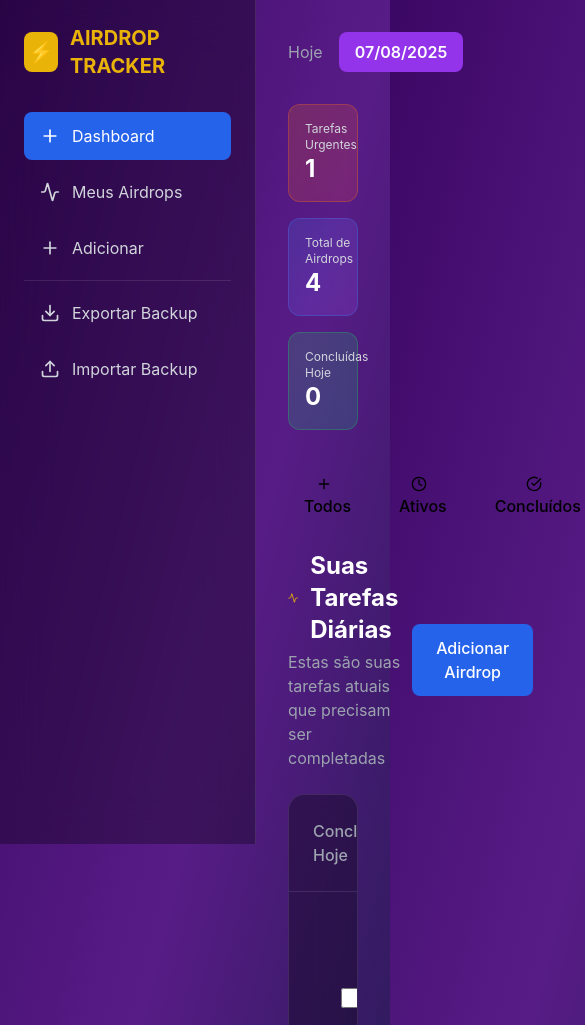
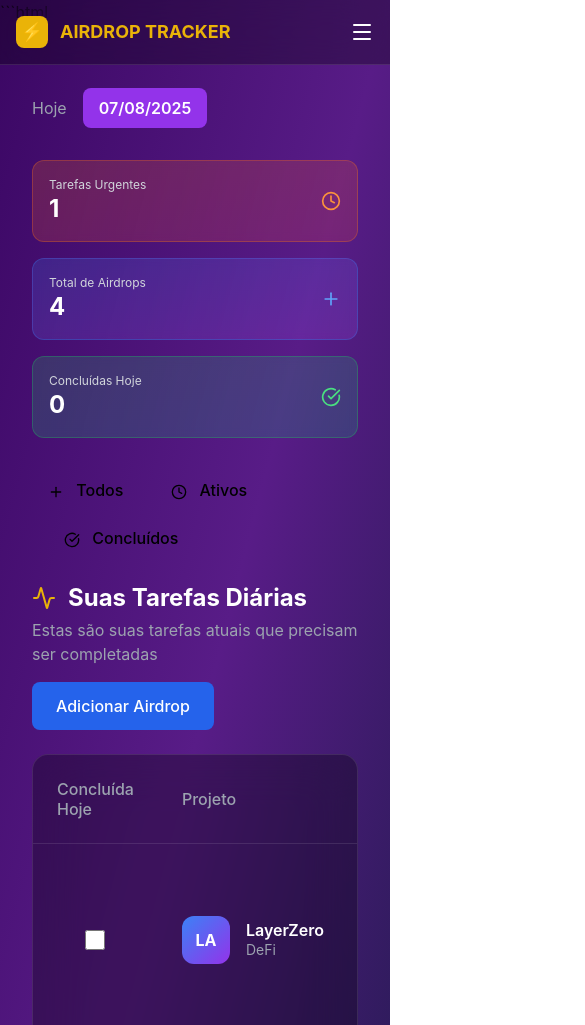
Before and after one commit to 0brunox/airdrop, a plain HTML site: page index.html in a window 390 px wide. Shown: the top 1025 px of the page, 585 px wide, since content can reach past the window. Drawn offline with nearby package versions, Linux system fonts and the light colour scheme.

Commit message:
Update index.html

````diff
--- a/index.html
+++ b/index.html
@@ -1,3 +1,4 @@
+```html
 <!DOCTYPE html>
 <html lang="pt-BR">
 <head>
@@ -19,15 +20,30 @@
     </style>
 </head>
 <body class="min-h-screen bg-gradient-to-br from-purple-950 via-purple-900 to-indigo-950">
+    <!-- Mobile Header -->
+    <div id="mobile-header" class="fixed top-0 left-0 right-0 bg-black/30 backdrop-blur-xl border-b border-white/10 p-4 flex items-center justify-between z-40 md:hidden">
+        <div class="flex items-center space-x-3">
+            <div class="w-8 h-8 bg-yellow-500 rounded-lg flex items-center justify-center">
+                <span class="text-lg">⚡</span>
+            </div>
+            <span class="text-yellow-500 font-bold text-lg">AIRDROP TRACKER</span>
+        </div>
+        <button onclick="toggleSidebar()" class="text-white">
+            <i data-lucide="menu" class="w-6 h-6"></i>
+        </button>
+    </div>
+
+    <!-- Overlay for mobile sidebar -->
+    <div id="sidebar-overlay" class="fixed inset-0 bg-black/50 hidden md:hidden z-30" onclick="toggleSidebar()"></div>
+
     <!-- Sidebar -->
-    <div class="fixed left-0 top-0 h-full w-64 bg-black/30 backdrop-blur-xl border-r border-white/10 p-6">
+    <div id="sidebar" class="fixed left-0 top-0 h-full w-64 bg-black/30 backdrop-blur-xl border-r border-white/10 p-6 transform -translate-x-full md:translate-x-0 transition-transform duration-300 z-50">
         <div class="flex items-center space-x-3 mb-8">
             <div class="w-10 h-10 bg-yellow-500 rounded-lg flex items-center justify-center">
                 <span class="text-xl">⚡</span>
             </div>
             <span class="text-yellow-500 font-bold text-xl">AIRDROP TRACKER</span>
         </div>
-
         <nav class="space-y-2">
             <button class="w-full bg-blue-600 hover:bg-blue-700 text-white px-4 py-3 rounded-lg flex items-center space-x-3 transition-colors">
                 <i data-lucide="plus" class="w-5 h-5"></i>
@@ -49,9 +65,7 @@
                 <i data-lucide="plus" class="w-5 h-5"></i>
                 <span>Adicionar</span>
             </button>
-
             <div class="border-t border-white/10 my-4"></div>
-
             <button
                 onclick="exportBackup()"
                 class="w-full hover:bg-white/5 text-gray-300 hover:text-white px-4 py-3 rounded-lg flex items-center space-x-3 transition-colors"
@@ -69,9 +83,8 @@
             </button>
         </nav>
     </div>
-
     <!-- Main Content -->
-    <div class="ml-64 p-8">
+    <div class="pt-16 md:pt-0 md:ml-64 p-8">
         <!-- Header -->
         <div class="flex justify-between items-center mb-8">
             <div class="flex items-center space-x-4">
@@ -81,7 +94,6 @@
                 </div>
             </div>
         </div>
-
         <!-- Stats Cards -->
         <div class="grid grid-cols-1 md:grid-cols-3 gap-4 mb-8">
             <div class="bg-gradient-to-br from-orange-500/20 to-red-500/20 backdrop-blur-sm border border-orange-500/30 rounded-xl p-4">
@@ -93,7 +105,6 @@
                     <i data-lucide="clock" class="text-orange-400 w-5 h-5"></i>
                 </div>
             </div>
-
             <div class="bg-gradient-to-br from-blue-500/20 to-purple-500/20 backdrop-blur-sm border border-blue-500/30 rounded-xl p-4">
                 <div class="flex justify-between items-center">
                     <div>
@@ -103,7 +114,6 @@
                     <i data-lucide="plus" class="text-blue-400 w-5 h-5"></i>
                 </div>
             </div>
-
             <div class="bg-gradient-to-br from-green-500/20 to-emerald-500/20 backdrop-blur-sm border border-green-500/30 rounded-xl p-4">
                 <div class="flex justify-between items-center">
                     <div>
@@ -114,7 +124,6 @@
                 </div>
             </div>
         </div>
-
         <!-- Tarefas Concluídas Hoje -->
         <div class="mb-8" id="completedTodaySection" style="display: none;">
             <div class="flex items-center mb-4">
@@ -127,9 +136,8 @@
                 </div>
             </div>
         </div>
-
         <!-- Filters -->
-        <div class="flex items-center space-x-4 mb-6">
+        <div class="flex items-center space-x-4 mb-6 flex-wrap gap-y-2">
             <button
                 onclick="setFilterStatus('Todos')"
                 class="px-4 py-2 rounded-lg font-medium transition-all filter-btn active"
@@ -155,9 +163,8 @@
                 Concluídos
             </button>
         </div>
-
         <!-- Title and Add Button -->
-        <div class="flex justify-between items-center mb-6">
+        <div class="flex justify-between items-center mb-6 flex-wrap gap-y-4">
             <div>
                 <h2 class="text-2xl font-bold text-white flex items-center">
                     <i data-lucide="activity" class="mr-3 text-yellow-500 w-6 h-6"></i>
@@ -172,11 +179,10 @@
                 <span>Adicionar Airdrop</span>
             </button>
         </div>
-
         <!-- Table -->
-        <div class="bg-black/30 backdrop-blur-xl border border-white/10 rounded-2xl overflow-hidden">
-            <table class="w-full">
-                            <thead>
+        <div class="bg-black/30 backdrop-blur-xl border border-white/10 rounded-2xl overflow-hidden overflow-x-auto">
+            <table class="w-full min-w-[800px]">
+                <thead>
                 <tr class="border-b border-white/10">
                     <th class="text-left p-6 text-gray-400 font-medium">Concluída Hoje</th>
                     <th class="text-left p-6 text-gray-400 font-medium">Projeto</th>
@@ -193,7 +199,6 @@
             </table>
         </div>
     </div>
-
     <!-- Modal -->
     <div id="modal" class="fixed inset-0 bg-black/70 backdrop-blur-sm flex items-center justify-center p-4 z-50 hidden">
         <div class="bg-gradient-to-br from-purple-900/90 to-indigo-900/90 backdrop-blur-xl border border-white/10 rounded-2xl max-w-2xl w-full">
@@ -226,7 +231,6 @@
                                 <option value="Pago">Pago</option>
                             </select>
                         </div>
-
                         <div>
                             <label class="block text-sm font-medium text-gray-300 mb-1">Financiamento</label>
                             <input
@@ -236,7 +240,6 @@
                                 class="w-full p-3 bg-white/10 border border-white/20 rounded-lg text-white placeholder-gray-400 focus:outline-none focus:border-blue-500"
                             />
                         </div>
-
                         <div>
                             <label class="block text-sm font-medium text-gray-300 mb-1">Expectativa</label>
                             <select
@@ -248,7 +251,6 @@
                                 <option value="Baixa">Baixa</option>
                             </select>
                         </div>
-
                         <div>
                             <label class="block text-sm font-medium text-gray-300 mb-1">Rede</label>
                             <input
@@ -258,7 +260,6 @@
                                 class="w-full p-3 bg-white/10 border border-white/20 rounded-lg text-white placeholder-gray-400 focus:outline-none focus:border-blue-500"
                             />
                         </div>
-
                         <div>
                             <label class="block text-sm font-medium text-gray-300 mb-1">Categoria</label>
                             <input
@@ -268,7 +269,6 @@
                                 class="w-full p-3 bg-white/10 border border-white/20 rounded-lg text-white placeholder-gray-400 focus:outline-none focus:border-blue-500"
                             />
                         </div>
-
                         <div>
                             <label class="block text-sm font-medium text-gray-300 mb-1">URL</label>
                             <input
@@ -278,7 +278,6 @@
                                 class="w-full p-3 bg-white/10 border border-white/20 rounded-lg text-white placeholder-gray-400 focus:outline-none focus:border-blue-500"
                             />
                         </div>
-
                         <div>
                             <label class="block text-sm font-medium text-gray-300 mb-1">Status</label>
                             <select
@@ -289,7 +288,6 @@
                                 <option value="Concluído">Concluído</option>
                             </select>
                         </div>
-
                         <div>
                             <label class="block text-sm font-medium text-gray-300 mb-1">Prioridade</label>
                             <select
@@ -302,7 +300,6 @@
                             </select>
                         </div>
                     </div>
-
                     <div>
                         <label class="block text-sm font-medium text-gray-300 mb-1">Descrição</label>
                         <textarea
@@ -312,7 +309,6 @@
                             class="w-full p-3 bg-white/10 border border-white/20 rounded-lg text-white placeholder-gray-400 focus:outline-none focus:border-blue-500"
                         ></textarea>
                     </div>
-
                     <div>
                         <label class="block text-sm font-medium text-gray-300 mb-1">Tarefa</label>
                         <textarea
@@ -322,7 +318,6 @@
                             class="w-full p-3 bg-white/10 border border-white/20 rounded-lg text-white placeholder-gray-400 focus:outline-none focus:border-blue-500"
                         ></textarea>
                     </div>
-
                     <div class="flex justify-end space-x-3 pt-4">
                         <button
                             type="button"
@@ -342,7 +337,6 @@
             </div>
         </div>
     </div>
-
     <!-- Detail Modal -->
     <div id="detailModal" class="fixed inset-0 bg-black/70 backdrop-blur-sm flex items-center justify-center p-4 z-50 hidden">
         <div class="bg-gradient-to-br from-purple-900/90 to-indigo-900/90 backdrop-blur-xl border border-white/10 rounded-2xl max-w-4xl w-full">
@@ -366,7 +360,6 @@
                         </div>
                     </div>
                 </div>
-
                 <!-- Content -->
                 <div class="p-6">
                     <!-- Quick Info Grid -->
@@ -393,7 +386,6 @@
                             <div class="text-lg font-semibold text-white" id="detailFinanciamento"></div>
                         </div>
                     </div>
-
                     <!-- Details Grid -->
                     <div class="grid grid-cols-1 md:grid-cols-2 gap-6 mb-6">
                         <div>
@@ -427,7 +419,6 @@
                             </button>
                         </div>
                     </div>
-
                     <!-- Description -->
                     <div class="mb-6" id="descriptionSection">
                         <h3 class="text-lg font-semibold text-white mb-3">Descrição do Projeto</h3>
@@ -435,7 +426,6 @@
                             <p class="text-gray-300 leading-relaxed" id="detailDescription"></p>
                         </div>
                     </div>
-
                     <!-- Tasks -->
                     <div class="mb-6" id="tasksSection">
                         <h3 class="text-lg font-semibold text-white mb-3">📋 Tarefas para Participar</h3>
@@ -443,7 +433,6 @@
                             <p class="text-gray-300 leading-relaxed" id="detailTarefa"></p>
                         </div>
                     </div>
-
                     <!-- Action Buttons -->
                     <div class="flex justify-end space-x-3 pt-6 border-t border-white/10">
                         <button
@@ -464,7 +453,6 @@
             </div>
         </div>
     </div>
-
     <!-- Import Modal -->
     <div id="importModal" class="fixed inset-0 bg-black/70 backdrop-blur-sm flex items-center justify-center p-4 z-50 hidden">
         <div class="bg-gradient-to-br from-purple-900/90 to-indigo-900/90 backdrop-blur-xl border border-white/10 rounded-2xl max-w-md w-full">
@@ -493,14 +481,12 @@
                         </div>
                     </label>
                 </div>
-
                 <div id="importPreview" class="hidden">
                     <div class="bg-white/5 rounded-lg p-4">
                         <h3 class="text-white font-medium mb-2">Preview dos dados:</h3>
                         <div id="importPreviewContent" class="text-gray-300 text-sm"></div>
                     </div>
                 </div>
-
                 <div class="flex justify-end space-x-3 pt-4">
                     <button
                         type="button"
@@ -521,7 +507,6 @@
             </div>
         </div>
     </div>
-
     <script>
         // Dados iniciais
         let airdrops = [
@@ -590,11 +575,9 @@
                 dataConclusao: null
             }
         ];
-
         let editingAirdrop = null;
         let filterStatus = 'Todos';
         let selectedAirdrop = null;
-
         // Inicialização
         document.addEventListener('DOMContentLoaded', function() {
             // Inicializar ícones Lucide
@@ -615,7 +598,13 @@
             // Configurar formulário
             document.getElementById('airdropForm').addEventListener('submit', handleSubmit);
         });
-
+        // Função para toggle da sidebar no mobile
+        function toggleSidebar() {
+            const sidebar = document.getElementById('sidebar');
+            const overlay = document.getElementById('sidebar-overlay');
+            sidebar.classList.toggle('-translate-x-full');
+            overlay.classList.toggle('hidden');
+        }
         // Funções auxiliares
         function getStatusColor(status) {
             switch (status) {
@@ -624,7 +613,6 @@
                 default: return 'text-gray-400';
             }
         }
-
         function getStatusBg(status) {
             switch (status) {
                 case 'Concluído': return 'bg-green-500/20 text-green-400 border-green-500/30';
@@ -632,7 +620,6 @@
                 default: return 'bg-gray-500/20 text-gray-400 border-gray-500/30';
             }
         }
-
         function getPrioridadeColor(prioridade) {
             switch (prioridade) {
                 case 'Alta': return 'bg-red-500';
@@ -641,7 +628,6 @@
                 default: return 'bg-gray-500';
             }
         }
-
         function getExpectativaEmoji(expectativa) {
             switch (expectativa) {
                 case 'Alta': return '⭐';
@@ -650,7 +636,6 @@
                 default: return '';
             }
         }
-
         // Funções de filtro
         function setFilterStatus(status) {
             filterStatus = status;
@@ -669,7 +654,6 @@
 
             renderTable();
         }
-
         // Funções de modal
         function openModal(airdrop = null) {
             editingAirdrop = airdrop;
@@ -689,18 +673,15 @@
 
             modal.classList.remove('hidden');
         }
-
         function closeModal() {
             document.getElementById('modal').classList.add('hidden');
             editingAirdrop = null;
             resetForm();
         }
-
         function resetForm() {
             const form = document.getElementById('airdropForm');
             form.reset();
         }
-
         function fillForm(airdrop) {
             document.getElementById('nome').value = airdrop.nome;
             document.getElementById('tipo').value = airdrop.tipo;
@@ -714,7 +695,6 @@
             document.getElementById('tarefa').value = airdrop.tarefa;
             document.getElementById('prioridade').value = airdrop.prioridade;
         }
-
         function handleSubmit(e) {
             e.preventDefault();
 
@@ -747,7 +727,6 @@
             updateStats();
             renderCompletedTodaySection();
         }
-
         function deleteAirdrop(id) {
             if (confirm('Tem certeza que deseja excluir este airdrop?')) {
                 airdrops = airdrops.filter(a => a.id !== id);
@@ -756,7 +735,6 @@
                 renderCompletedTodaySection();
             }
         }
-
         // Funções de modal de detalhes
         function openDetailModal(airdrop) {
             selectedAirdrop = airdrop;
@@ -793,12 +771,10 @@
 
             document.getElementById('detailModal').classList.remove('hidden');
         }
-
         function closeDetailModal() {
             document.getElementById('detailModal').classList.add('hidden');
             selectedAirdrop = null;
         }
-
         // Funções de renderização
         function renderTable() {
             const tbody = document.getElementById('airdropsTableBody');
@@ -883,7 +859,6 @@
             // Reinicializar ícones
             lucide.createIcons();
         }
-
         function toggleCompletedToday(id, checked) {
             const airdrop = airdrops.find(a => a.id === id);
             if (airdrop) {
@@ -897,7 +872,6 @@
                 renderCompletedTodaySection();
             }
         }
-
         function renderCompletedTodaySection() {
             const completedToday = airdrops.filter(a => a.concluidoHoje);
             const section = document.getElementById('completedTodaySection');
@@ -937,7 +911,6 @@
             // Reinicializar ícones
             lucide.createIcons();
         }
-
         function updateStats() {
             const activeCount = airdrops.filter(a => a.status === 'Ativo').length;
             const completedCount = airdrops.filter(a => a.status === 'Concluído').length;
@@ -948,7 +921,6 @@
             document.getElementById('urgentCount').textContent = urgentCount;
             document.getElementById('completedTodayCount').textContent = completedTodayCount;
         }
-
         // Funções de Backup e Importação
         function exportBackup() {
             const backupData = {
@@ -968,7 +940,6 @@
             // Mostrar notificação de sucesso
             showNotification('Backup exportado com sucesso!', 'success');
         }
-
         function openImportModal() {
             document.getElementById('importModal').classList.remove('hidden');
             document.getElementById('importPreview').classList.add('hidden');
@@ -976,15 +947,12 @@
             document.getElementById('importFile').value = '';
             lucide.createIcons();
         }
-
         function closeImportModal() {
             document.getElementById('importModal').classList.add('hidden');
         }
-
         function handleFileSelect(event) {
             const file = event.target.files[0];
             if (!file) return;
-
             const reader = new FileReader();
             reader.onload = function(e) {
                 try {
@@ -994,7 +962,6 @@
                     if (!data.airdrops || !Array.isArray(data.airdrops)) {
                         throw new Error('Arquivo inválido: estrutura de dados incorreta');
                     }
-
                     // Mostrar preview
                     const preview = document.getElementById('importPreview');
                     const previewContent = document.getElementById('importPreviewContent');
@@ -1023,18 +990,15 @@
 
             reader.readAsText(file);
         }
-
         function importBackup() {
             if (!window.tempImportData) {
                 showNotification('Nenhum arquivo selecionado', 'error');
                 return;
             }
-
             // Confirmar importação
             if (!confirm('Tem certeza que deseja importar estes dados? Isso substituirá todos os dados atuais.')) {
                 return;
             }
-
             try {
                 // Importar dados
                 airdrops = window.tempImportData.airdrops;
@@ -1056,7 +1020,6 @@
                 showNotification('Erro ao importar dados: ' + error.message, 'error');
             }
         }
-
         function showNotification(message, type = 'info') {
             // Criar elemento de notificação
             const notification = document.createElement('div');
@@ -1094,3 +1057,4 @@
     </script>
 </body>
 </html>
+```
````
